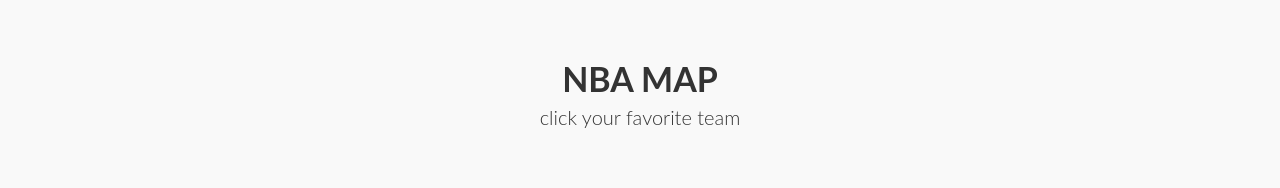
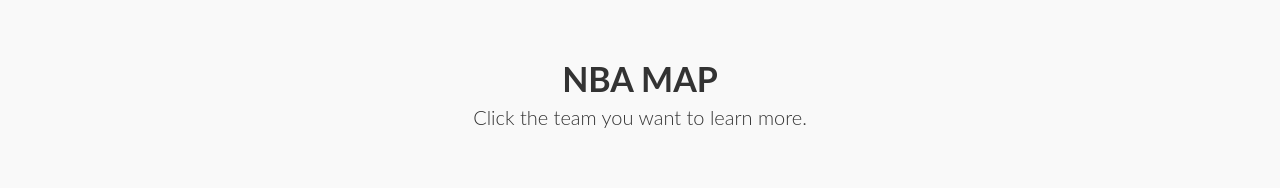
Before and after one commit to gospursgo2112/gospursgo2112.github.io, a plain HTML site: page index.html in a window 1280 px wide. Shown: the top 188 px of the page. Drawn offline with nearby package versions, Linux system fonts and the light colour scheme; a web font is replaced by a local one.

Commit message:
首頁文字修改

```diff
--- a/index.html
+++ b/index.html
@@ -11,7 +11,7 @@
 	<body>
 		<div class="container">
 			<header class="clearfix">
-				<h1>NBA MAP<span>click your favorite team</span></h1>
+				<h1>NBA MAP<span>Click the team you want to learn more.</span></h1>
 			</header>
 			<div class="main">
 				<ul id="og-grid" class="og-grid">
```
